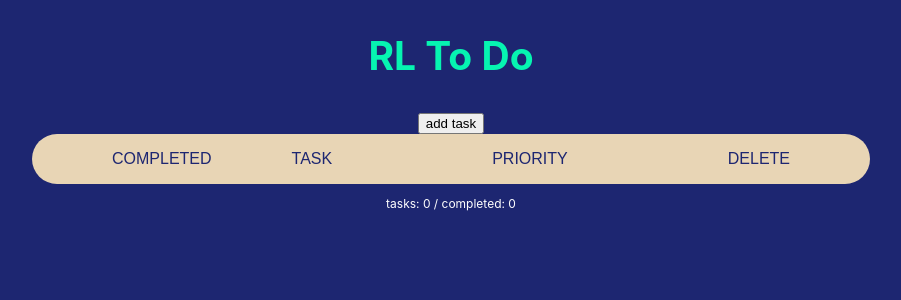
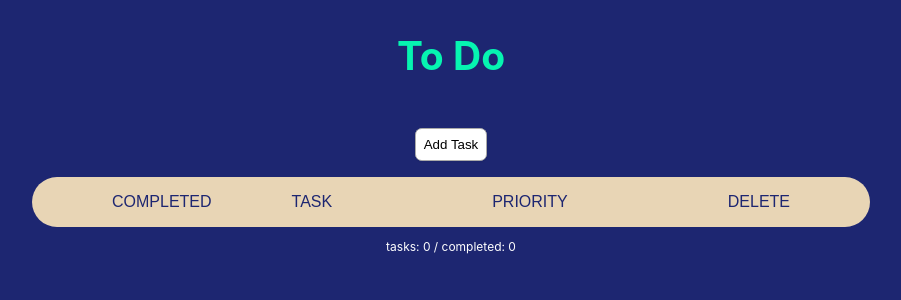
Before and after one commit to mospina/rl-todo, a React (Create React App) app: page / in a window 1280 px wide. Shown: the top 300 px of the page, without its empty margins (189-1090 px from the left). Built offline with nearby package versions, Linux system fonts and the light colour scheme.

Commit message:
Add styled components to form and togglable

```diff
--- a/src/components/Tasks/Form/index.tsx
+++ b/src/components/Tasks/Form/index.tsx
@@ -9,7 +9,7 @@ const priorityOptions = [
   { label: "lowest", value: 5 },
 ];
 
-const Form = ({ onSubmit }: Tasks.FormProps) => {
+const Form = ({ onSubmit, onCancel }: Tasks.FormProps) => {
   const [content, setContent] = useState<string>("");
   const [priority, setPriority] = useState<number>(1);
   const [error, setError] = useState<string | null>(null);
@@ -19,6 +19,9 @@ const Form = ({ onSubmit }: Tasks.FormProps) => {
 
     if (content.length === 0) {
       setError("Content can not be empty");
+      setTimeout(() => {
+        setError(null);
+      }, 5000);
       return;
     }
 
@@ -38,8 +41,9 @@ const Form = ({ onSubmit }: Tasks.FormProps) => {
   };
 
   return (
+    <>
+      {error && <Errors className="error">{error}</Errors>}
       <FormContainer onSubmit={handleSubmit}>
-      {error && <div className="error">{error}</div>}
         <FormField>
           <label htmlFor="Content">Task: </label>
           <input
@@ -64,10 +68,16 @@ const Form = ({ onSubmit }: Tasks.FormProps) => {
             ))}
           </Select>
         </FormField>
-      <button type="submit">Submit</button>
+        <Button onClick={onCancel}>Cancel</Button>
+        <Button type="submit">Add</Button>
       </FormContainer>
+    </>
   );
 };
+
+const Errors = styled.div`
+  color: #ff0000;
+`;
 
 const FormContainer = styled.form`
   display: flex;
@@ -85,7 +95,6 @@ const Select = styled.select`
   display: inline-block;
   width: auto;
   padding: 0.6em 1.4em 0.5em 0.8em;
-  width: auto;
   box-sizing: border-box;
   margin: 0;
   border: 1px solid #aaa;
@@ -118,4 +127,31 @@ const Select = styled.select`
   }
 `;
 
+const Button = styled.button`
+  display: inline-block;
+  margin: 0 1rem 0 1rem;
+  padding: 0 1rem 0 1rem;
+  width: auto;
+  box-sizing: border-box;
+  border: 1px solid #aaa;
+  box-shadow: 0 1px 0 1px rgba(0, 0, 0, 0.04);
+  border-radius: 0.5em;
+  -moz-appearance: none;
+  -webkit-appearance: none;
+  appearance: none;
+  background-color: #fff;
+
+  &:hover {
+    border-color: #888;
+  }
+
+  &:focus {
+    border-color: #aaa;
+    box-shadow: 0 0 1px 3px #e8d5b5;
+    box-shadow: 0 0 0 3px -moz-mac-focusring;
+    color: #222;
+    outline: none;
+  }
+`;
+
 export default Form;
--- a/src/components/Tasks/Tasks.d.ts
+++ b/src/components/Tasks/Tasks.d.ts
@@ -36,5 +36,6 @@ declare namespace Tasks {
 
   type FormProps = {
     onSubmit: (i: CreateTaskInput) => void;
+    onCancel: () => void
   };
 }
--- a/src/components/Tasks/index.tsx
+++ b/src/components/Tasks/index.tsx
@@ -16,6 +16,11 @@ const Tasks = () => {
     setTasks([...tasks, newTask]);
   };
 
+  const handleCancelCreateTask = () => {
+    if (createFormRef && createFormRef.current)
+      createFormRef.current.toggleVisibility();
+  };
+
   const handleUpdateTask = (id: number, changes: Tasks.Task) => {
     const updatedTasks = tasks.map((task) => (task.id === id ? changes : task));
     setTasks(updatedTasks);
@@ -28,10 +33,10 @@ const Tasks = () => {
 
   return (
     <Container>
-      <Header>RL To Do</Header>
+      <Header>To Do</Header>
       <Main>
-        <Togglable buttonLabel="add task" ref={createFormRef}>
-          <Form onSubmit={handleCreateTask} />
+        <Togglable buttonLabel="Add Task" ref={createFormRef}>
+          <Form onSubmit={handleCreateTask} onCancel={handleCancelCreateTask} />
         </Togglable>
         <List
           tasks={tasks}
--- a/src/components/Togglable/index.tsx
+++ b/src/components/Togglable/index.tsx
@@ -1,5 +1,5 @@
 import React, { useState, useImperativeHandle } from "react";
-import PropTypes from "prop-types";
+import styled from "styled-components";
 
 const Togglable = React.forwardRef((props: Togglable.Togglable, ref) => {
   const [visible, setVisible] = useState(false);
@@ -14,22 +14,39 @@ const Togglable = React.forwardRef((props: Togglable.Togglable, ref) => {
     <>
       {!visible ? (
         <div>
-          <button onClick={toggleVisibility}>{props.buttonLabel}</button>
+          <Button onClick={toggleVisibility}>{props.buttonLabel}</Button>
         </div>
       ) : (
-        <>
-          {props.children}
-          <button onClick={toggleVisibility}>cancel</button>
-        </>
+        <>{props.children}</>
       )}
     </>
   );
 });
 
-Togglable.propTypes = {
-  buttonLabel: PropTypes.string.isRequired,
-};
+const Button = styled.button`
+  margin: 1rem;
+  padding: 0.5rem;
+  box-sizing: border-box;
+  border: 1px solid #aaa;
+  box-shadow: 0 1px 0 1px rgba(0, 0, 0, 0.04);
+  border-radius: 0.5em;
+  -moz-appearance: none;
+  -webkit-appearance: none;
+  appearance: none;
+  background-color: #fff;
 
+  &:hover {
+    border-color: #888;
+  }
+
+  &:focus {
+    border-color: #aaa;
+    box-shadow: 0 0 1px 3px #e8d5b5;
+    box-shadow: 0 0 0 3px -moz-mac-focusring;
+    color: #222;
+    outline: none;
+  }
+`;
 Togglable.displayName = "Togglable";
 
 export default Togglable;
```
Lines whose indentation alone changed are shown as unchanged.
